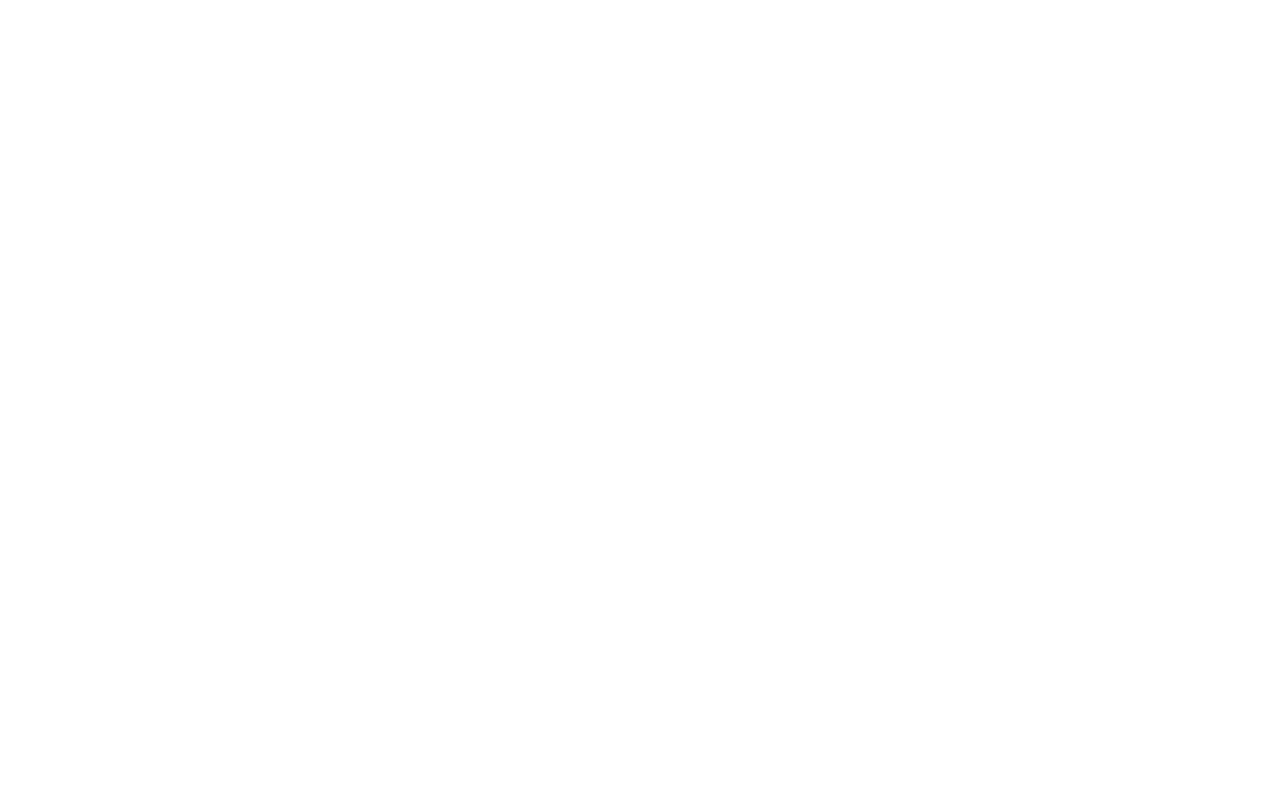
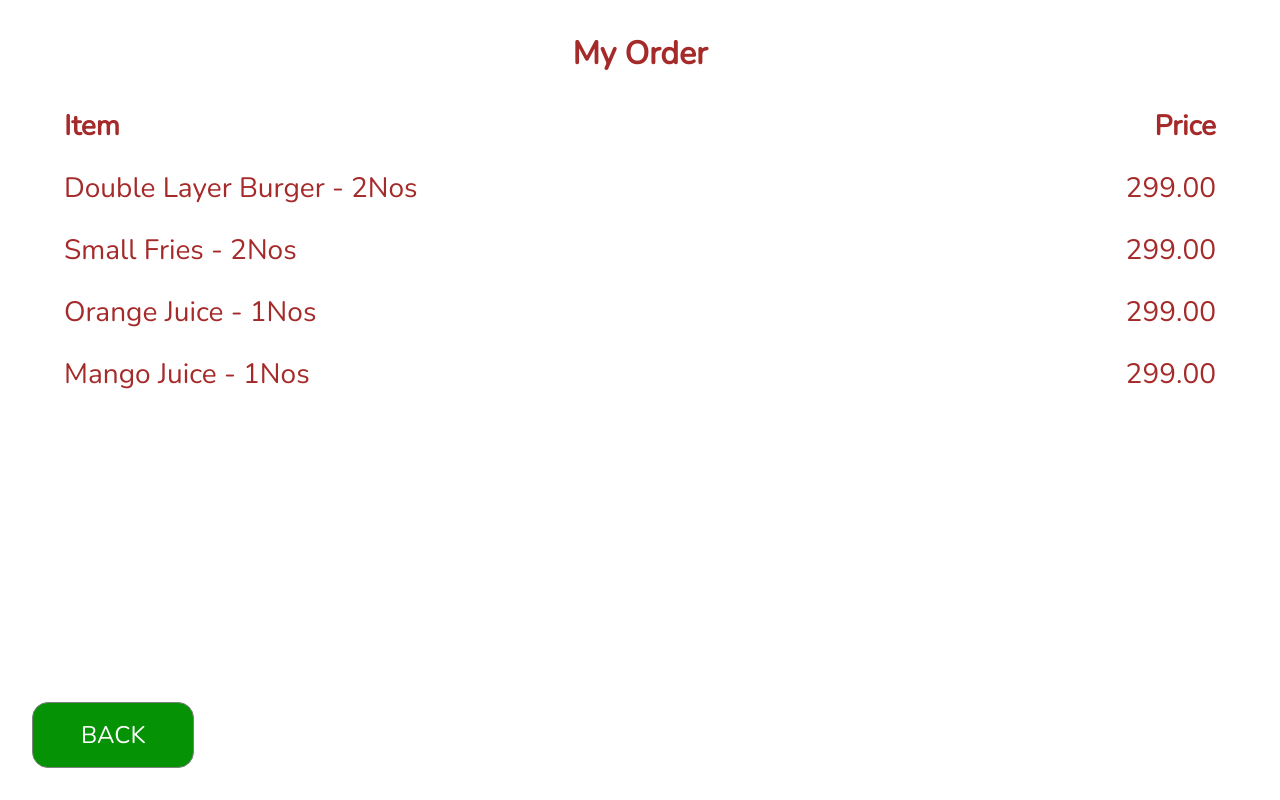
Before and after one commit to romesh-jaya/mcarthurs-vue, a Vue app: page /my-order in a window 1280 px wide. Before the commit this address had no page. Built offline with nearby package versions, Linux system fonts and the light colour scheme.

Commit message:
feat: my order

```diff
--- /dev/null
+++ b/src/components/MyOrder.vue
@@ -0,0 +1,89 @@
+<template>
+  <div class="container">
+    <div class="category-title">My Order</div>
+    <div class="order-items" v-if="orderItems.length">
+      <div class="order-item header">
+        <div>Item</div>
+        <div>Price</div>
+      </div>
+      <div v-for="item in orderItems" :key="item.itemId" class="order-item">
+        <div>{{ item.itemName }} - {{ item.quantity }}Nos</div>
+        <div>{{ item.total.toFixed(2) }}</div>
+      </div>
+    </div>
+    <div class="navbar-bottom">
+      <NavButton @on-click="onBackClicked">BACK</NavButton>
+    </div>
+  </div>
+</template>
+
+<script lang="ts">
+import { defineComponent } from "vue";
+import SelectOption from "./SelectOption.vue";
+import NavButton from "../common/NavButton.vue";
+
+export default defineComponent({
+  name: "MyOrder",
+  components: { SelectOption, NavButton },
+  data() {
+    return {
+      orderItems: [
+        {
+          itemId: "burger-double-layer",
+          quantity: 2,
+          itemName: "Double Layer Burger",
+          total: 299,
+        },
+        {
+          itemId: "fries-small",
+          quantity: 2,
+          itemName: "Small Fries",
+          total: 299,
+        },
+        {
+          itemId: "drink-orange",
+          quantity: 1,
+          itemName: "Orange Juice",
+          total: 299,
+        },
+        {
+          itemId: "drink-mango",
+          quantity: 1,
+          itemName: "Mango Juice",
+          total: 299,
+        },
+      ],
+    };
+  },
+  methods: {
+    onBackClicked() {
+      this.$router.push("/");
+    },
+  },
+});
+</script>
+
+<style lang="scss" scoped>
+.container {
+  height: 100%;
+  display: flex;
+  flex-direction: column;
+}
+
+.order-items {
+  text-align: left;
+  flex: 1 0px;
+  padding-inline: 4rem;
+  font-size: 1.75rem;
+}
+
+.order-item {
+  margin-block-end: 1.5rem;
+  display: flex;
+  justify-content: space-between;
+}
+
+.header {
+  font-weight: 900;
+}
+</style>
--- a/src/main.ts
+++ b/src/main.ts
@@ -4,6 +4,7 @@ import Landing from "./components/Landing.vue";
 import SelectCategory from "./components/SelectCategory.vue";
 import SelectItem from "./components/SelectItem.vue";
 import Item from "./components/Item.vue";
+import MyOrder from "./components/MyOrder.vue";
 import { createRouter, createWebHistory } from "vue-router";
 
 const routes = [
@@ -11,6 +12,7 @@ const routes = [
   { path: "/select-category", component: SelectCategory },
   { path: "/select-item/:categoryId", component: SelectItem },
   { path: "/items/:itemId", component: Item },
+  { path: "/my-order", component: MyOrder },
 ];
 
 const router = createRouter({
--- a/src/sampleData/items.json
+++ b/src/sampleData/items.json
@@ -5,84 +5,96 @@
       "value": "Double Layer Burger",
       "categoryId": "burgers",
       "thumbnailURL": "/images/burger.jpg",
-      "description": "Juicy 2 layers of meat in a big bun"
+      "description": "Juicy 2 layers of meat in a big bun",
+      "price": 299
     },
     {
       "id": "burger-triple-layer",
       "value": "Triple Burger",
       "categoryId": "burgers",
       "thumbnailURL": "/images/burger.jpg",
-      "description": "Juicy 3 layers of meat in a big bun"
+      "description": "Juicy 3 layers of meat in a big bun",
+      "price": 399
     },
     {
       "id": "fries-small",
       "value": "Fries Small",
       "categoryId": "fries",
       "thumbnailURL": "/images/fries.webp",
-      "description": "Fries to make you go hopping"
+      "description": "Fries to make you go hopping",
+      "price": 199
     },
     {
       "id": "fries-large",
       "value": "Fries Large",
       "categoryId": "fries",
       "thumbnailURL": "/images/fries.webp",
-      "description": "Fries to make you go hopping"
+      "description": "Fries to make you go hopping",
+      "price": 299
     },
     {
       "id": "drink-orange",
       "value": "Orange Juice",
       "categoryId": "drinks",
       "thumbnailURL": "/images/drink.jpg",
-      "description": "Juice bursting with Oranges"
+      "description": "Juice bursting with Oranges",
+      "price": 99
     },
     {
       "id": "drink-mango",
       "value": "Mango Juice",
       "categoryId": "drinks",
       "thumbnailURL": "/images/drink.jpg",
-      "description": "Juice bursting with Mango"
+      "description": "Juice bursting with Mango",
+      "price": 99
     },
     {
       "id": "dessert-mousse",
       "value": "Chocolate Mousse",
       "categoryId": "desserts",
       "thumbnailURL": "/images/dessert.jpg",
-      "description": "Mousse oozing with chocolate"
+      "description": "Mousse oozing with chocolate",
+      "price": 99
     },
     {
       "id": "dessert-brownie",
       "value": "Brownie",
       "categoryId": "desserts",
       "thumbnailURL": "/images/dessert.jpg",
-      "description": "Best in the world"
+      "description": "Best in the world",
+      "price": 99
     },
     {
       "id": "appetizer-chicken-wings",
       "value": "Chicken Wings",
       "categoryId": "appetizers",
       "thumbnailURL": "/images/appetizer.jpg",
-      "description": "Best way to set the mood"
+      "description": "Best way to set the mood",
+      "price": 99
     },
     {
       "id": "kids-meal",
       "value": "Kids Meal",
       "categoryId": "kids-meals",
       "thumbnailURL": "/images/kids.jpg",
-      "description": "Enjoyable meal for your child"
+      "description": "Enjoyable meal for your child",
+      "price": 199
     },
     {
       "id": "rice-biriyani",
       "value": "Biriyani",
       "categoryId": "rice",
       "thumbnailURL": "/images/biriyani.jpg",
-      "description": "For the true Asian tastebuds"
+      "description": "For the true Asian tastebuds",
+      "price": 199
     },
     {
       "id": "promotion-combo-offer",
       "value": "Combo Offer",
       "categoryId": "promotions",
       "thumbnailURL": "/images/promotions.png",
-      "description": "50% off for the combo"
+      "description": "50% off for the combo",
+      "price": 299
     }
   ]
 }
```
